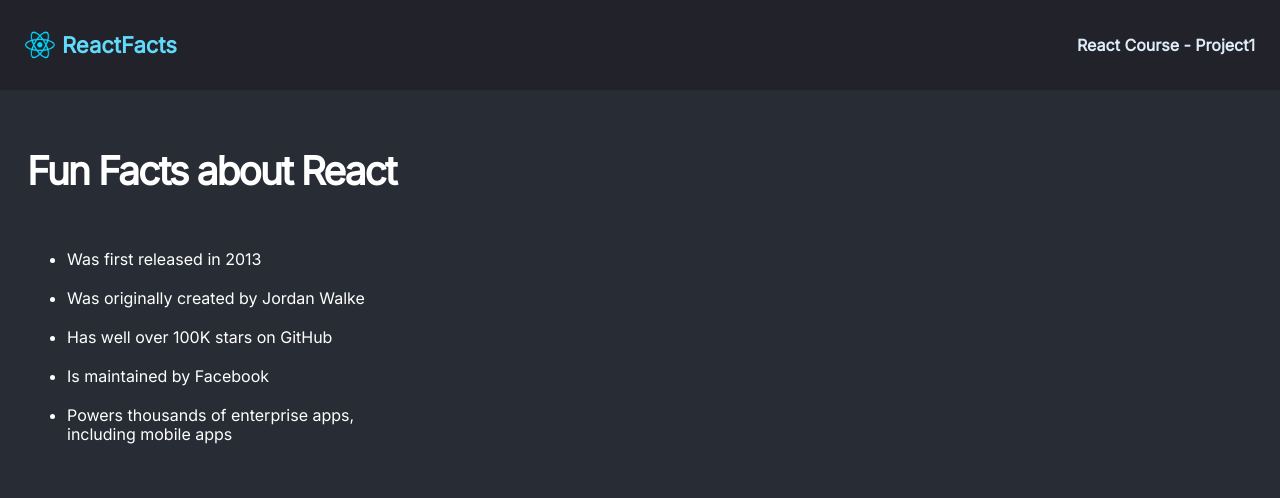
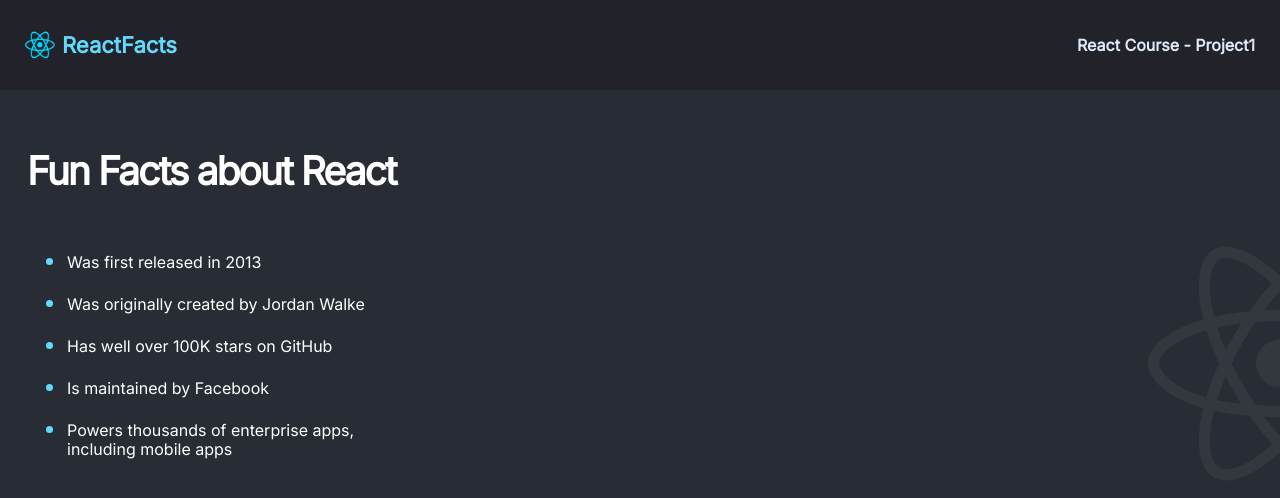
Before and after one commit to aritrabarik/React-Projects, a React (Create React App) app in the folder react-facts-app/: page / in a window 1280 px wide. Shown: the top 498 px of the page. Built offline with nearby package versions, Linux system fonts and the light colour scheme.

Commit message:
Add background logo

```diff
--- a/react-facts-app/src/style.css
+++ b/react-facts-app/src/style.css
@@ -42,6 +42,9 @@
 main {
     padding: 57px 27px;
     color: white;
+    background-image: url(./images/react-icon-large.png);
+    background-repeat: no-repeat;
+    background-position: right 75%;
 }
 
 .main--title {
@@ -59,3 +62,8 @@
     line-height: 19px;
     padding-block: 10px;
 }
+
+.main--facts > li::marker {
+    font-size: 1.4rem;
+    color: #61DAFB;
+}
```
Also changed, not shown: react-facts-app/src/images/react-icon-large.png (added).
